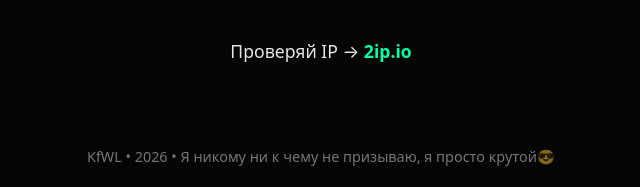
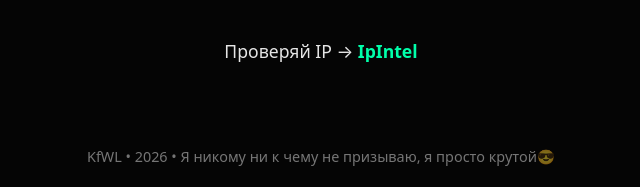
Before and after one commit to prominbro/KfWL, a plain HTML site: page index.html in a window 1280 px wide. Shown: the part 1296-1483 px from the top of the page, 319-959 px from the left. Drawn offline with Linux system fonts and the light colour scheme.

Commit message:
Update index.html

```diff
--- a/index.html
+++ b/index.html
@@ -307,7 +307,7 @@
     </div>
 
     <div class="ip-check">
-      Проверяй IP → <a href="https://ipintel.vercel.app" target="_blank">2ip.io</a>
+      Проверяй IP → <a href="https://ipintel.vercel.app" target="_blank">IpIntel</a>
     </div>
 
     <footer>KfWL • 2026 • Я никому ни к чему не призываю, я просто крутой😎</footer>
@@ -388,7 +388,7 @@
         <li>Выбери сервер из списка и подключись</li>
       </ol>
       <div style="margin-top:28px; text-align:center; opacity:0.9;">
-        Готово! Проверяй IP на <a href="https://ipintel.vercel.app" target="_blank" style="color:var(--accent);">2ip.io</a>
+        Готово! Проверяй IP на <a href="https://ipintel.vercel.app" target="_blank" style="color:var(--accent);">IpIntel</a>
       </div>
     </div>
   </div>
```
